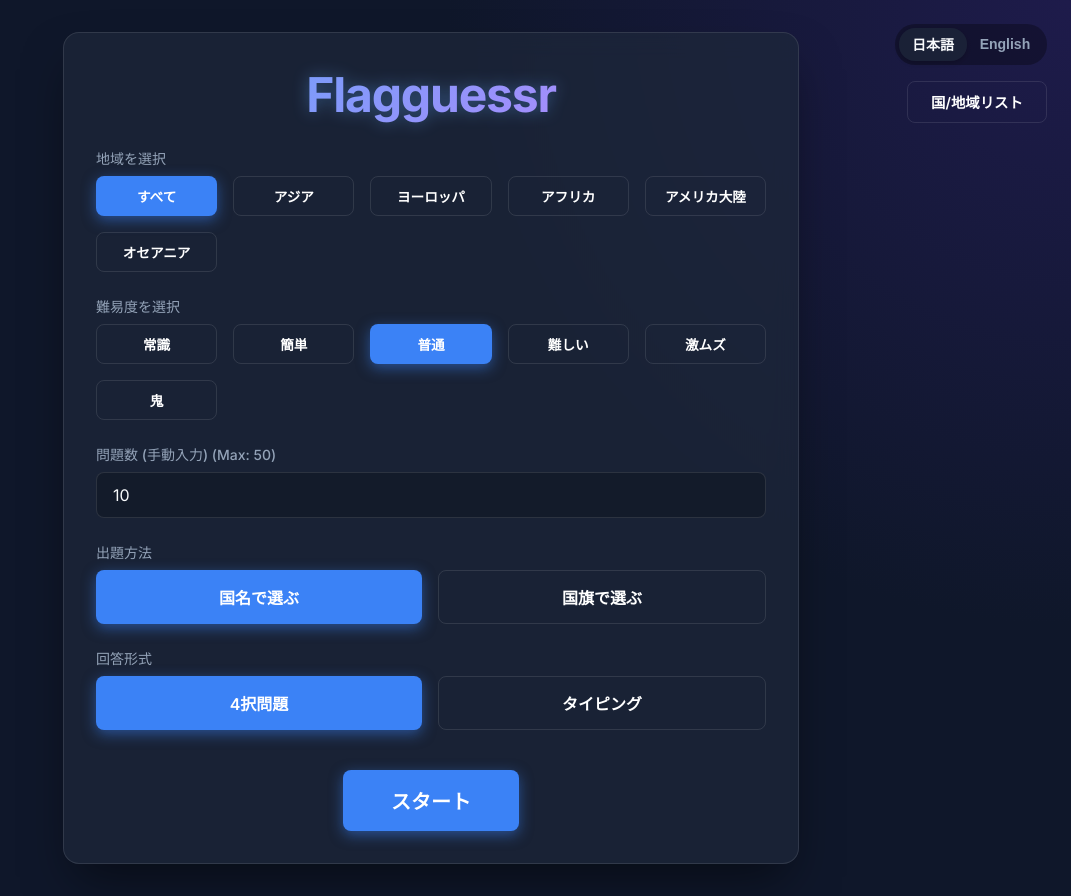
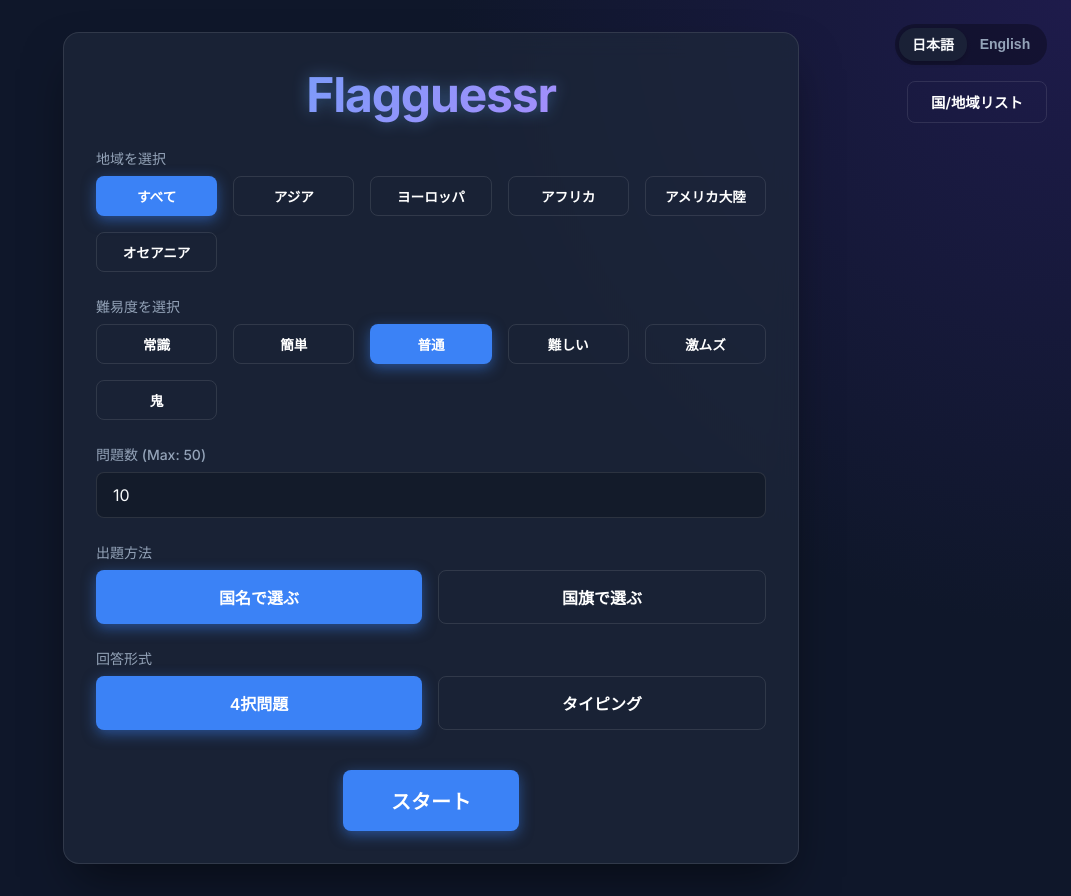
Before and after one commit to Pe11u/Flagguessr, a React (Vite) app: page / in a window 1280 px wide. Shown: the whole page, without its empty margins (209-1280 px from the left). Built offline with nearby package versions, Linux system fonts and the light colour scheme; no server answers.

Commit message:
Update questionCount translation in SettingsScreen

```diff
--- a/src/components/SettingsScreen.jsx
+++ b/src/components/SettingsScreen.jsx
@@ -6,7 +6,7 @@ const SettingsScreen = ({ lang, settings, setSettings, onStart }) => {
     title: lang === 'jp' ? 'Flagguessr' : 'Flagguessr',
     region: lang === 'jp' ? '地域を選択' : 'Select Region',
     difficulty: lang === 'jp' ? '難易度を選択' : 'Select Difficulty',
-    questionCount: lang === 'jp' ? '問題数 (手動入力)' : 'Number of Questions',
+    questionCount: lang === 'jp' ? '問題数' : 'Number of Questions',
     quizMode: lang === 'jp' ? '出題方法' : 'Question Mode',
     flagToName: lang === 'jp' ? '国名で選ぶ' : 'Guess by Name',
     nameToFlag: lang === 'jp' ? '国旗で選ぶ' : 'Guess by Flag',
```
